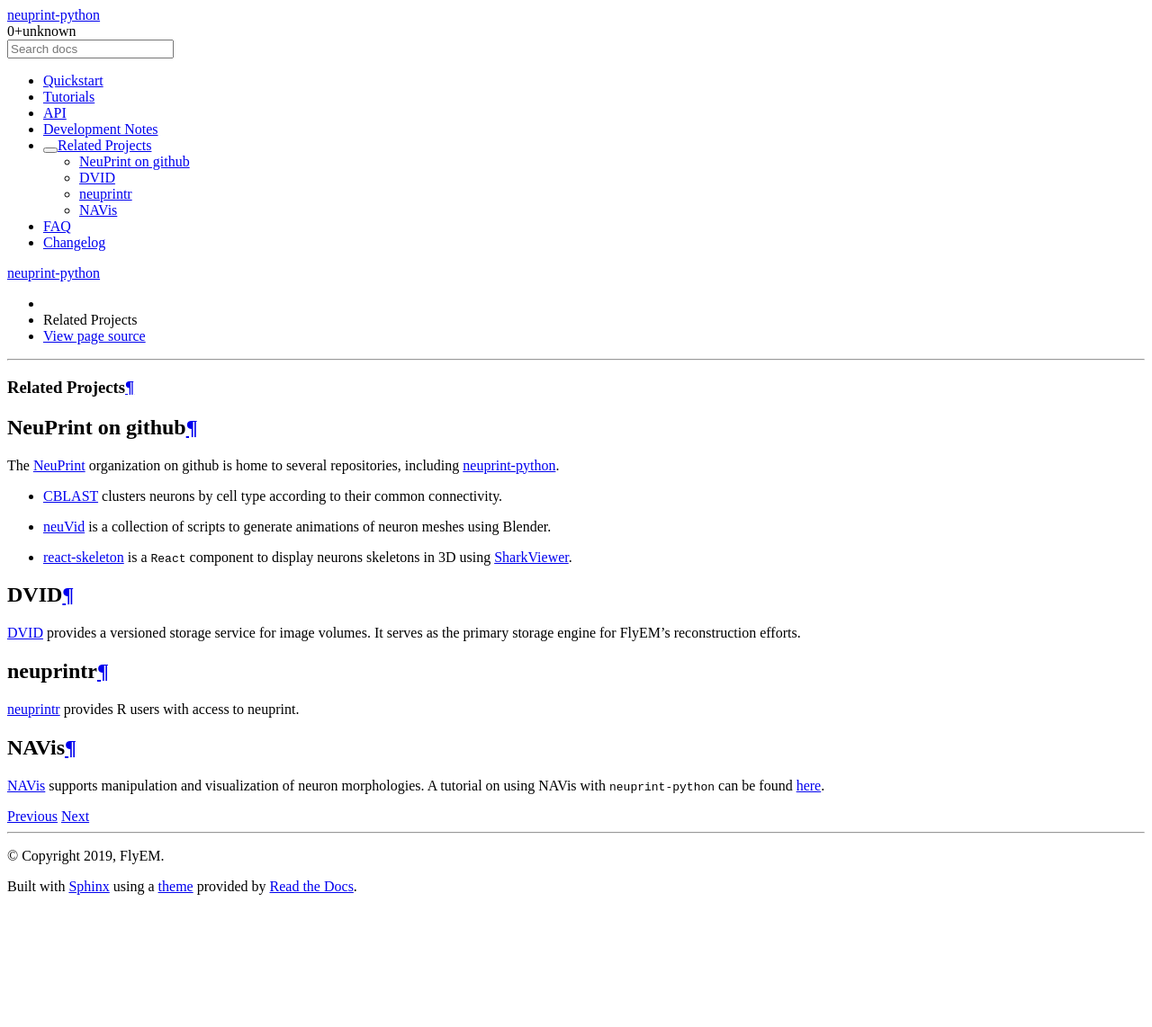
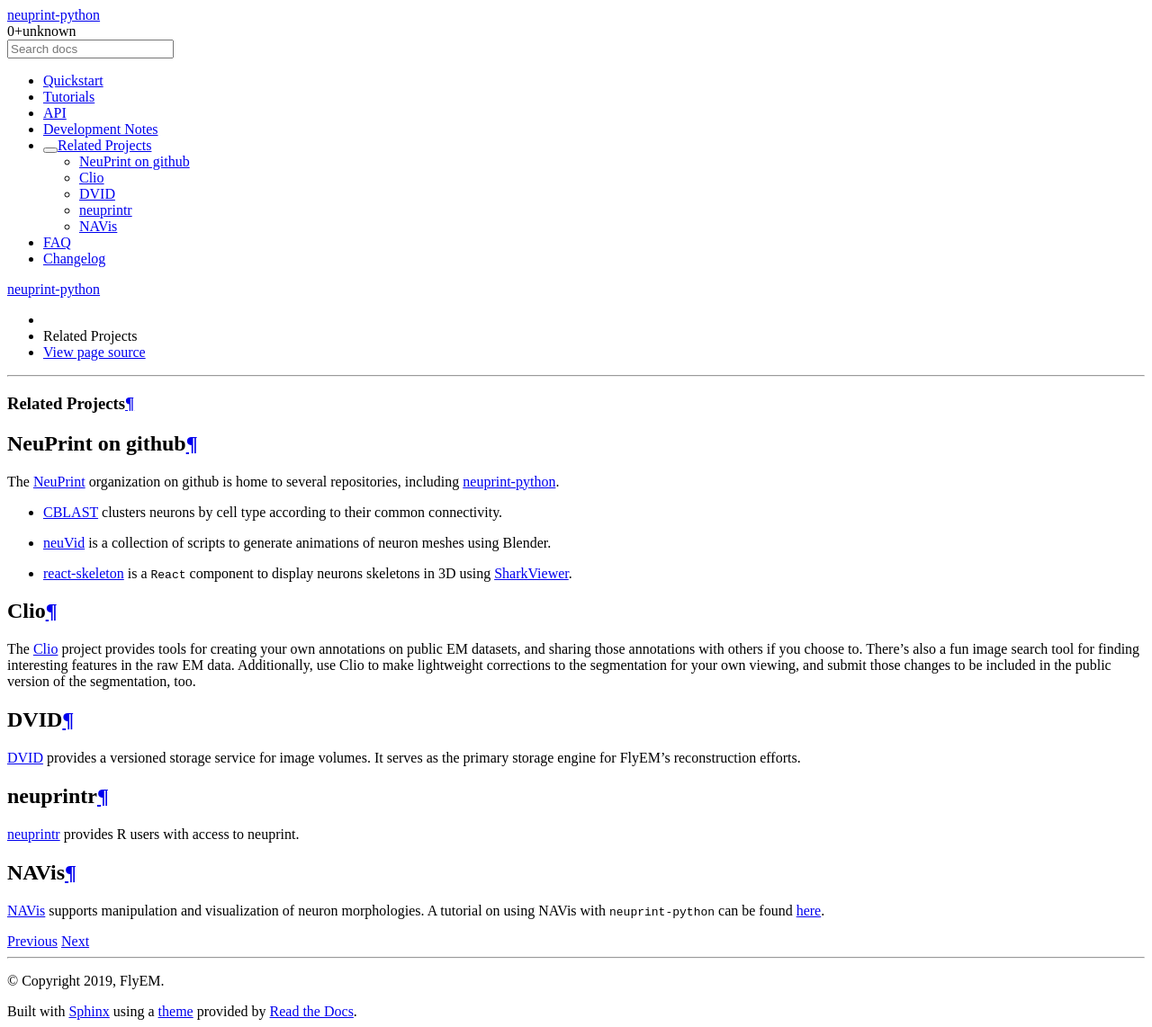
Before and after one commit to connectome-neuprint/neuprint-python, a Sphinx documentation site: the page built from docs/source/related.rst, in a window 1280 px wide. Shown: the whole page at 90% size. Built offline with Sphinx 7.4.7 and the Read the Docs theme 2.0.0, drawn with Linux system fonts in a browser that asks for light colours; pages that are not in the unit, such as notebooks, are missing from menus; before the commit the page ends 1003 px from its top, so only the background shows below that.

Commit message:
docs: Add Clio to the list of related projects

```diff
--- a/docs/source/related.rst
+++ b/docs/source/related.rst
@@ -2,6 +2,7 @@
 
 Related Projects
 ================
+
 
 NeuPrint on github
 ------------------
@@ -13,6 +14,17 @@ repositories, including `neuprint-python <https://github.com/connectome-neuprint
 - `neuVid <https://github.com/connectome-neuprint/neuVid>`_ is a collection of scripts to generate animations of neuron meshes using Blender.
 - `react-skeleton <https://github.com/connectome-neuprint/react-skeleton>`_ is a ``React`` component to display
   neurons skeletons in 3D using `SharkViewer <https://github.com/JaneliaSciComp/SharkViewer>`_.
+
+
+Clio
+----
+
+The `Clio <https://clio.janelia.org>`_ project provides tools for creating your own annotations on
+public EM datasets, and sharing those annotations with others if you choose to.
+There's also a fun image search tool for finding interesting features in the raw EM data.
+Additionally, use Clio to make lightweight corrections to the segmentation for your own viewing,
+and submit those changes to be included in the public version of the segmentation, too.
+
 
 DVID
 ----
@@ -26,6 +38,7 @@ neuprintr
 
 `neuprintr <http://natverse.org/neuprintr/>`_ provides R users with access to neuprint.
 
+
 NAVis
 -----
 
```
